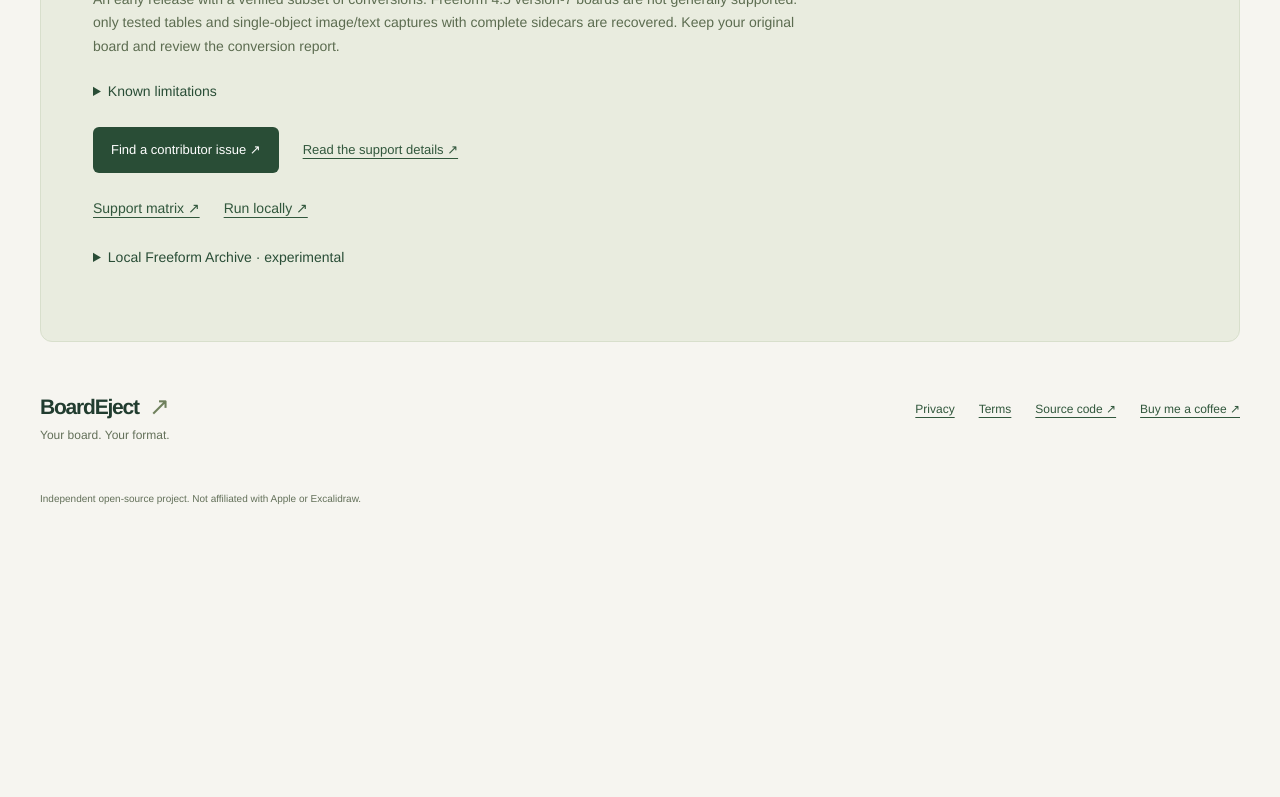
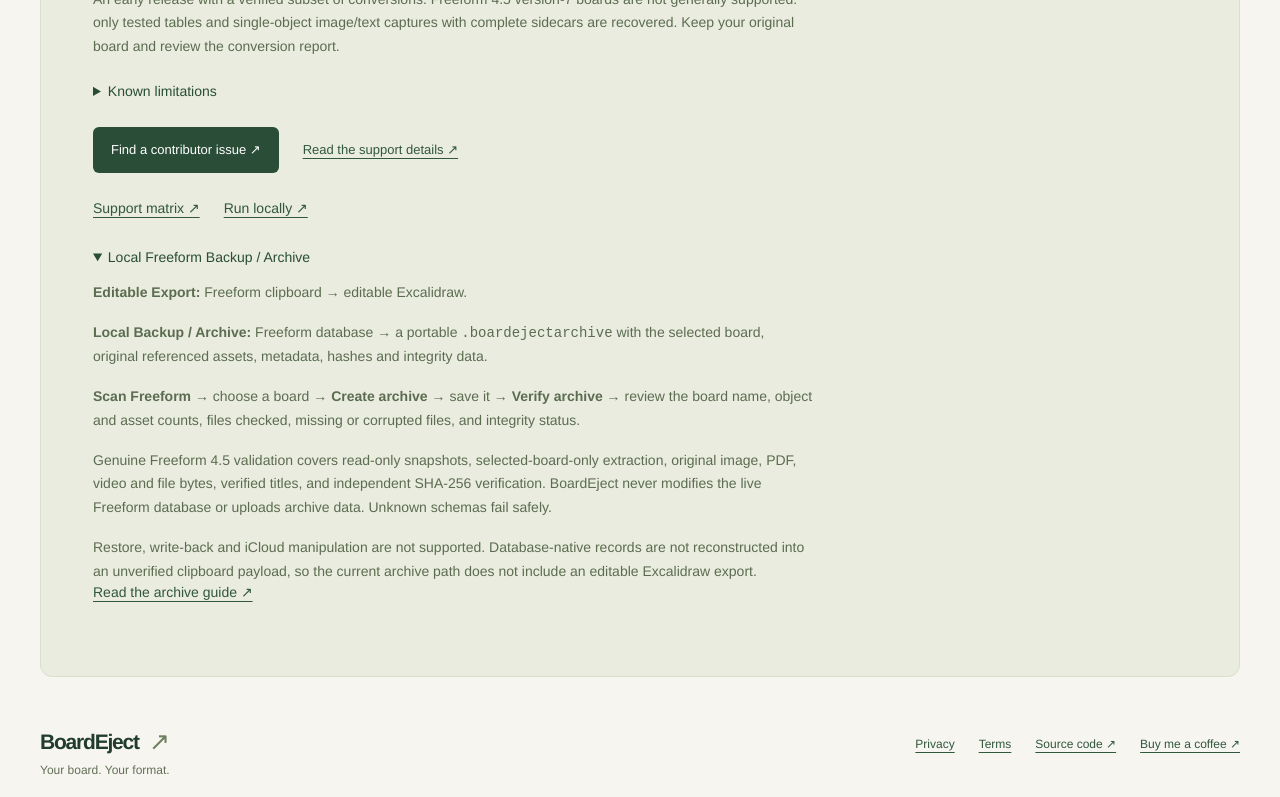
Before and after one commit to royalpinto007/boardeject, a React (Vite) app in the folder apps/web/: page / in a window 1280 px wide. Shown: the part 1782-2579 px from the top of the page. Before the commit the page ends 2314 px from the top, so only its background shows below. Built offline with nearby package versions, Linux system fonts and the light colour scheme.

Commit message:
docs: prepare local archive release surfaces

```diff
--- a/apps/web/src/main.tsx
+++ b/apps/web/src/main.tsx
@@ -354,7 +354,7 @@ function App() {
           aria-labelledby="preview-title"
         >
           <div className="contribute-heading">
-            <span className="preview-badge">Current status · v0.0.2</span>
+            <span className="preview-badge">Current status · v0.0.3</span>
             <h2 id="preview-title">Help build the escape route.</h2>
             <p>
               Try your board. Tell us what needs work. Help make the next one
@@ -456,28 +456,43 @@ function App() {
               Run locally ↗
             </a>
           </p>
-          <details className="support-notes archive-preview">
-            <summary>Local Freeform Archive · experimental</summary>
+          <details className="support-notes archive-preview" open>
+            <summary>Local Freeform Backup / Archive</summary>
             <p>
-              Creates a local, verifiable archive of your Freeform board and
-              original assets. Restore back into Apple Freeform is not supported
-              yet.
+              <strong>Editable Export:</strong> Freeform clipboard → editable
+              Excalidraw.
             </p>
             <p>
-              Genuine Freeform 4.5 validation now covers read-only snapshots,
-              one-board extraction, original image, PDF, video and file bytes,
-              verified board titles, and independent SHA-256 verification. The
-              experimental macOS flow can scan, create and verify an archive.
-              Database-to-Excalidraw conversion remains unavailable because
-              native records are not Freeform clipboard envelopes, so no archive
-              compatibility is advertised yet.
+              <strong>Local Backup / Archive:</strong> Freeform database → a
+              portable <code>.boardejectarchive</code> with the selected board,
+              original referenced assets, metadata, hashes and integrity data.
+            </p>
+            <p>
+              <strong>Scan Freeform</strong> → choose a board →{" "}
+              <strong>Create archive</strong> → save it →{" "}
+              <strong>Verify archive</strong> → review the board name, object
+              and asset counts, files checked, missing or corrupted files, and
+              integrity status.
+            </p>
+            <p>
+              Genuine Freeform 4.5 validation covers read-only snapshots,
+              selected-board-only extraction, original image, PDF, video and
+              file bytes, verified titles, and independent SHA-256 verification.
+              BoardEject never modifies the live Freeform database or uploads
+              archive data. Unknown schemas fail safely.
+            </p>
+            <p>
+              Restore, write-back and iCloud manipulation are not supported.
+              Database-native records are not reconstructed into an unverified
+              clipboard payload, so the current archive path does not include an
+              editable Excalidraw export.
             </p>
             <a
               href="https://github.com/royalpinto007/boardeject/blob/main/docs/local-archive.md"
               target="_blank"
               rel="noopener noreferrer"
             >
-              Read the development status ↗
+              Read the archive guide ↗
             </a>
           </details>
         </section>
```
Also changed, not shown: 8 other files (tests, documents, lock files or other folders).
